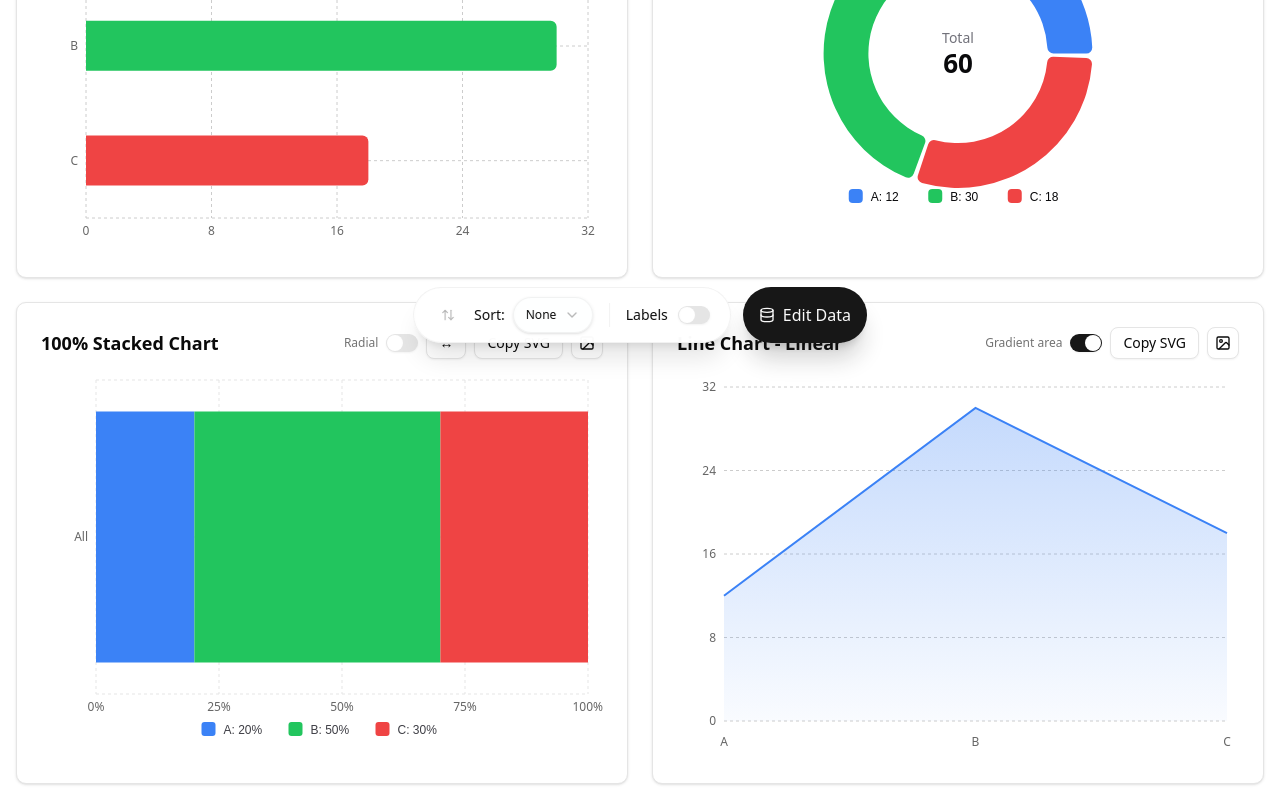
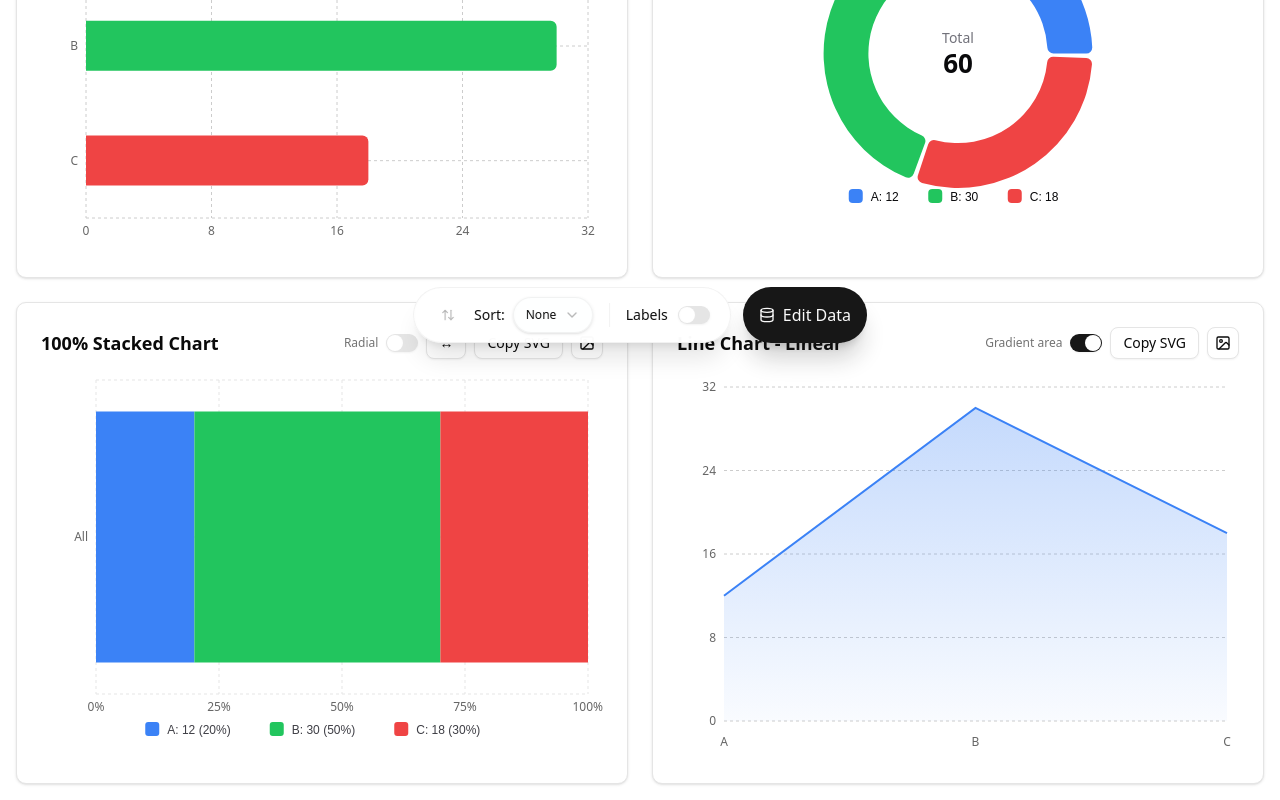
Before and after one commit to s1n-c0s/FastChart, a React (Vite) app: page / in a window 1280 px wide. Shown: the part 409-1209 px from the top of the page. Built offline with nearby package versions, Linux system fonts and the light colour scheme.

Commit message:
feat: include both absolute values and percentages in the stacked chart legend

```diff
--- a/src/components/charts/stacked-chart.tsx
+++ b/src/components/charts/stacked-chart.tsx
@@ -174,7 +174,7 @@ export const StackedChart = React.memo(function StackedChart({
 
     data.forEach((item: Datum) => {
       const percentage = totalValue > 0 ? Math.round((Math.max(0, item.value || 0) / totalValue) * 100) : 0;
-      const labelText = `${item.label}: ${percentage}%`;
+      const labelText = `${item.label}: ${item.value.toLocaleString()} (${percentage}%)`;
       const textWidth = labelText.length * (isFullscreen ? 8.5 : 7.5);
       const itemWidth = rectSize + gap + textWidth + itemMargin;
 
@@ -239,7 +239,7 @@ export const StackedChart = React.memo(function StackedChart({
                   fontFamily="sans-serif"
                   style={{ pointerEvents: 'none' }}
                 >
-                  {item.label}: {totalValue > 0 ? Math.round((Math.max(0, item.value || 0) / totalValue) * 100) : 0}%
+                  {item.label}: {item.value.toLocaleString()} ({totalValue > 0 ? Math.round((Math.max(0, item.value || 0) / totalValue) * 100) : 0}%)
                 </text>
               </g>
             );
```
